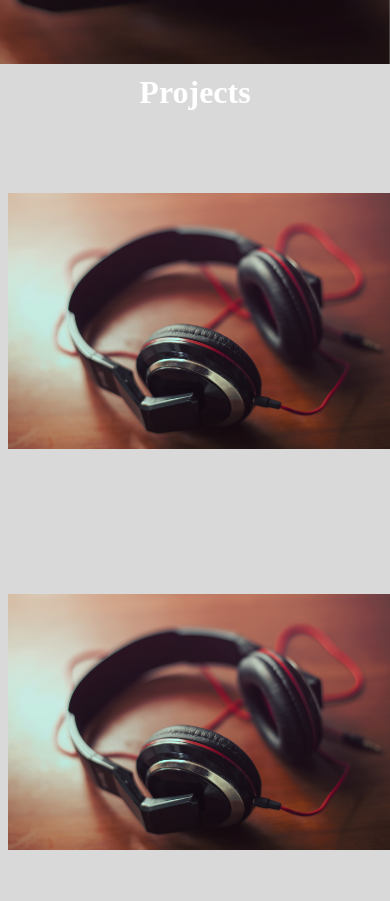
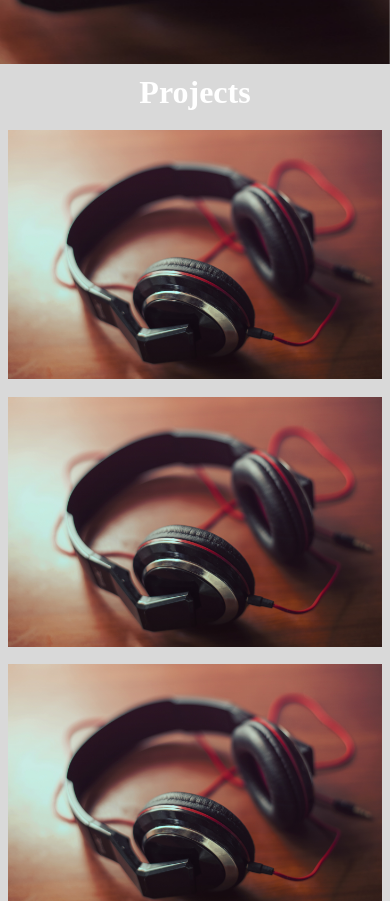
Before and after one commit to DevCoderV1/MyPortfolio, a React (Create React App) app in the folder portfolio/: page / in a window 390 px wide. Shown: the part 780-1681 px from the top of the page. Built offline with nearby package versions, Linux system fonts and the light colour scheme.

Commit message:
Working on project section
-mobile responsive on project images

```diff
--- a/portfolio/src/components/ProjectList.css
+++ b/portfolio/src/components/ProjectList.css
@@ -20,9 +20,9 @@
 .projectlist_wrapper .project_container {
   min-height: 95vh;
   display: grid;
-  grid-template-columns: repeat(auto-fill, 600px);
+  grid-template-columns: repeat(auto-fit, minmax(450px, 1fr));
   justify-content: space-around;
-  width: 100%;
+  align-items: center;
   margin: auto;
 }
 .project {
@@ -33,11 +33,12 @@
   text-align: center;
   position: relative;
   overflow: hidden;
+  height: auto;
 }
 .project img {
   object-fit: cover;
   width: 100%;
-  height: auto;
+  height: 100%;
 }
 
 .hide_project_btn {
@@ -91,6 +92,6 @@
 }
 @media only screen and (max-width: 515px) {
   .projectlist_wrapper .project_container {
-    grid-template-columns: repeat(auto-fill, 400px);
+    grid-template-columns: repeat(auto-fit, minmax(300px, 1fr));
   }
 }
--- a/portfolio/src/components/Projectlist.js
+++ b/portfolio/src/components/Projectlist.js
@@ -13,6 +13,13 @@ const Projectlist = () => {
     },
     {
       _project_id: 2,
+      _project_name: "Typhoon Link",
+      _project_image: testimageg,
+      _project_github: "",
+      _project_link: "https://typhoonlink.netlify.app/",
+    },
+    {
+      _project_id: 3,
       _project_name: "Typhoon Link",
       _project_image: testimageg,
       _project_github: "",
```
